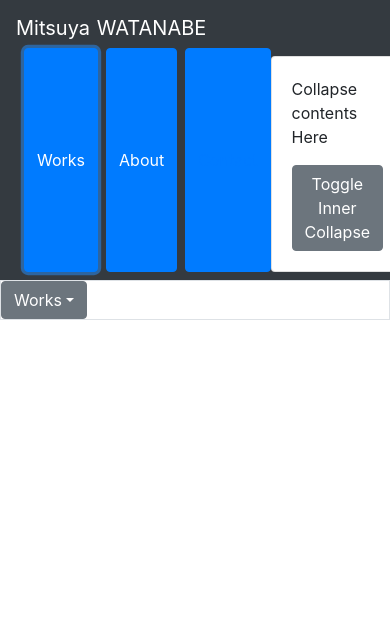
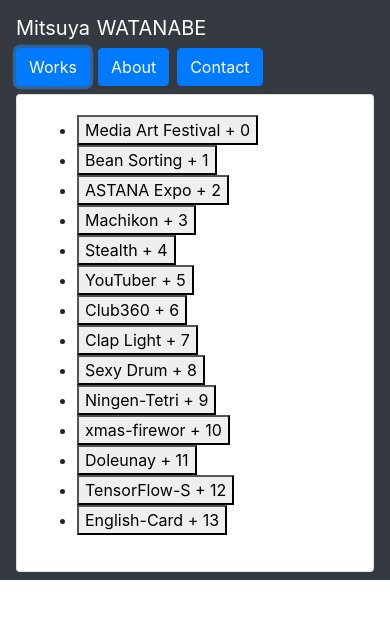
Before and after one commit to mitsuyacider/portfolio-2018, a Nuxt app: page / in a window 390 px wide. Both pictures are taken after a click on the button "Works". Shown: the top 618 px of the page. Built offline with nearby package versions, Linux system fonts and the light colour scheme.

Commit message:
Add mobile menu

```diff
--- a/components/NavContainer.vue
+++ b/components/NavContainer.vue
@@ -6,17 +6,17 @@
       <!-- ブランド名 -->
       <router-link class="navbar-brand" to="/">Mitsuya WATANABE<span class="sr-only">(current)</span></router-link>
 
-      <div class="d-md-none d-flex">
-        <b-btn class="ml-2" v-b-toggle.collapse1 variant="primary">Works</b-btn>
+      <div class="d-md-none container pl-0 pr-0">
+        <b-btn v-b-toggle.collapse1 variant="primary">Works</b-btn>
         <b-btn class="ml-2" v-b-toggle variant="primary">About</b-btn>
-        <b-btn class="ml-2" v-b-toggle variant="primary"><a href="mailto:mitsuya.watanabe85@gmail.com">Contact</a></b-btn>
-        <b-collapse id="collapse1" class="mt-2">
+        <a href="mailto:mitsuya.watanabe85@gmail.com"><b-btn class="ml-2" v-b-toggle variant="primary">Contact</b-btn></a>
+        <b-collapse v-model="showCollapse" id="collapse1" class="w-100 mt-2">
           <b-card>
-            <p class="card-text">Collapse contents Here</p>
-            <b-btn v-b-toggle.collapse1_inner >Toggle Inner Collapse</b-btn>
-            <b-collapse id=collapse1_inner class="mt-2">
-              <b-card>Hello!</b-card>
-            </b-collapse>
+            <ul>
+                <li v-for="(work, index) in works" :key=work.name>
+                    <button @click="tappedWork(work)"> {{ work.name }} + {{index}}</button>
+                </li>
+            </ul>
           </b-card>
         </b-collapse>
       </div>
@@ -40,6 +40,32 @@
   </nav>
 </template>
 
+<script>
+import data from '@/assets/data/data.json'
+
+export default {
+  name: 'App',
+  props: {
+    isDebug: {
+      type: Boolean,
+      default: true
+    }
+  },
+  data () {
+    return {
+      works: data,
+      showCollapse: false
+    }
+  },
+  methods: {
+    tappedWork (work) {
+      this.showCollapse = false
+      this.$emit('tappedWork', work)
+    }
+  }
+}
+</script>
+
 <style lang="scss" scoped>
 .nav-item a {
   color: white;
--- a/pages/Works.vue
+++ b/pages/Works.vue
@@ -6,15 +6,6 @@
             <button v-on:click="loadData(1)"> {{ work.name }} + {{index}}</button>
         </li>
     </ul>
-  </div>
-  <div class="mb-container border d-block d-md-none">
-    <div>
-      <b-dropdown id="ddown1" text="Works" class="m-md-2">
-        <b-dropdown-item>First Action</b-dropdown-item>
-        <b-dropdown-item>Second Action</b-dropdown-item>
-        <b-dropdown-item>Third Action</b-dropdown-item>
-      </b-dropdown>
-    </div>
   </div>
   <div ref="project" class="project-container col-md-10 col-xs-12">
     <pattern-1 ref="pattern" v-if="animationPattern === 1" v-on:callbackOnWordClick=onWordClick />
--- a/pages/index.vue
+++ b/pages/index.vue
@@ -1,6 +1,6 @@
 <template>
   <div class="main-container">
-    <nav-container />
+    <nav-container v-on:tappedWork="onTapWork" />
     <works />
   </div>
 </template>
@@ -14,6 +14,11 @@
   components: {
     NavContainer,
     Works
+  },
+  methods: {
+    onTapWork (work) {
+      console.log(work.name)
+    }
   }
 }
 </script>
```
